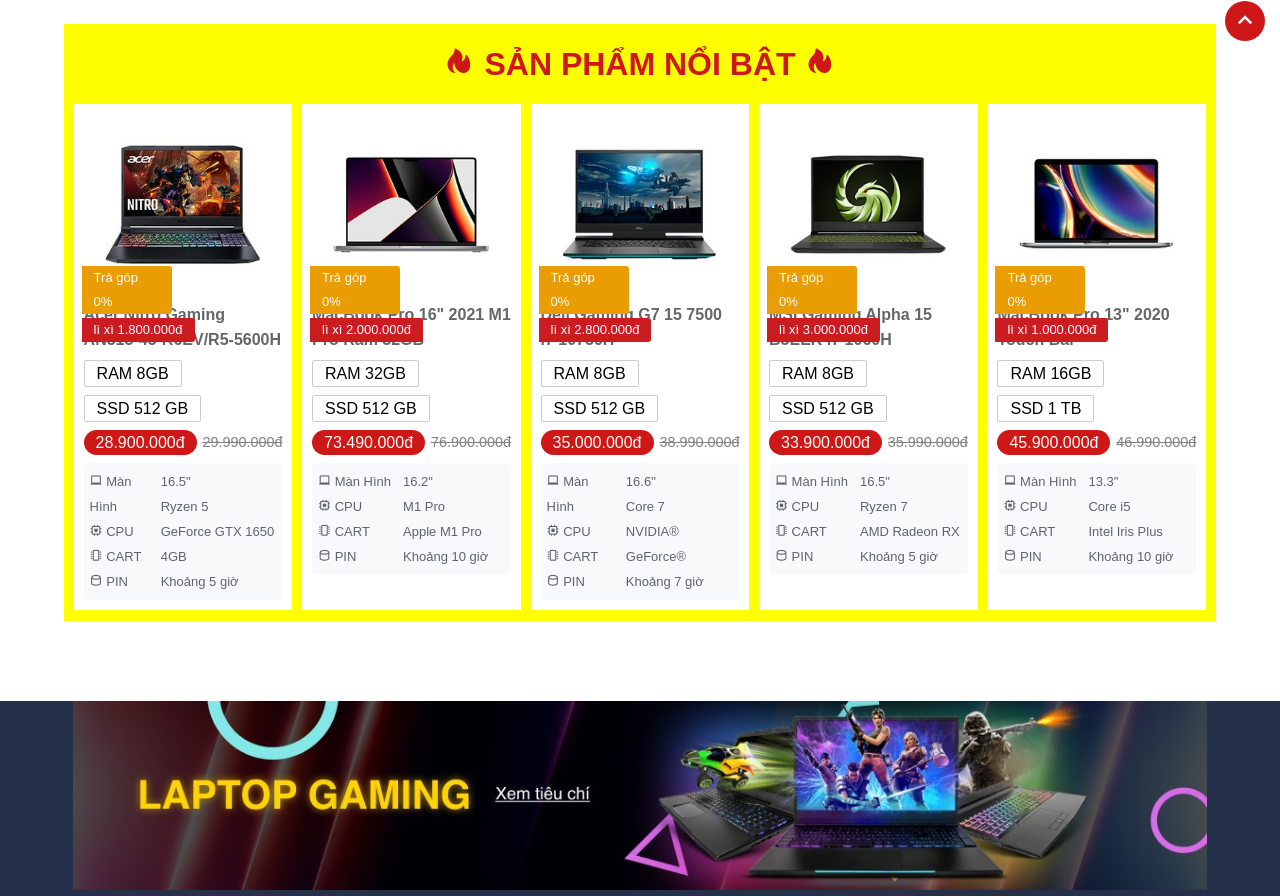
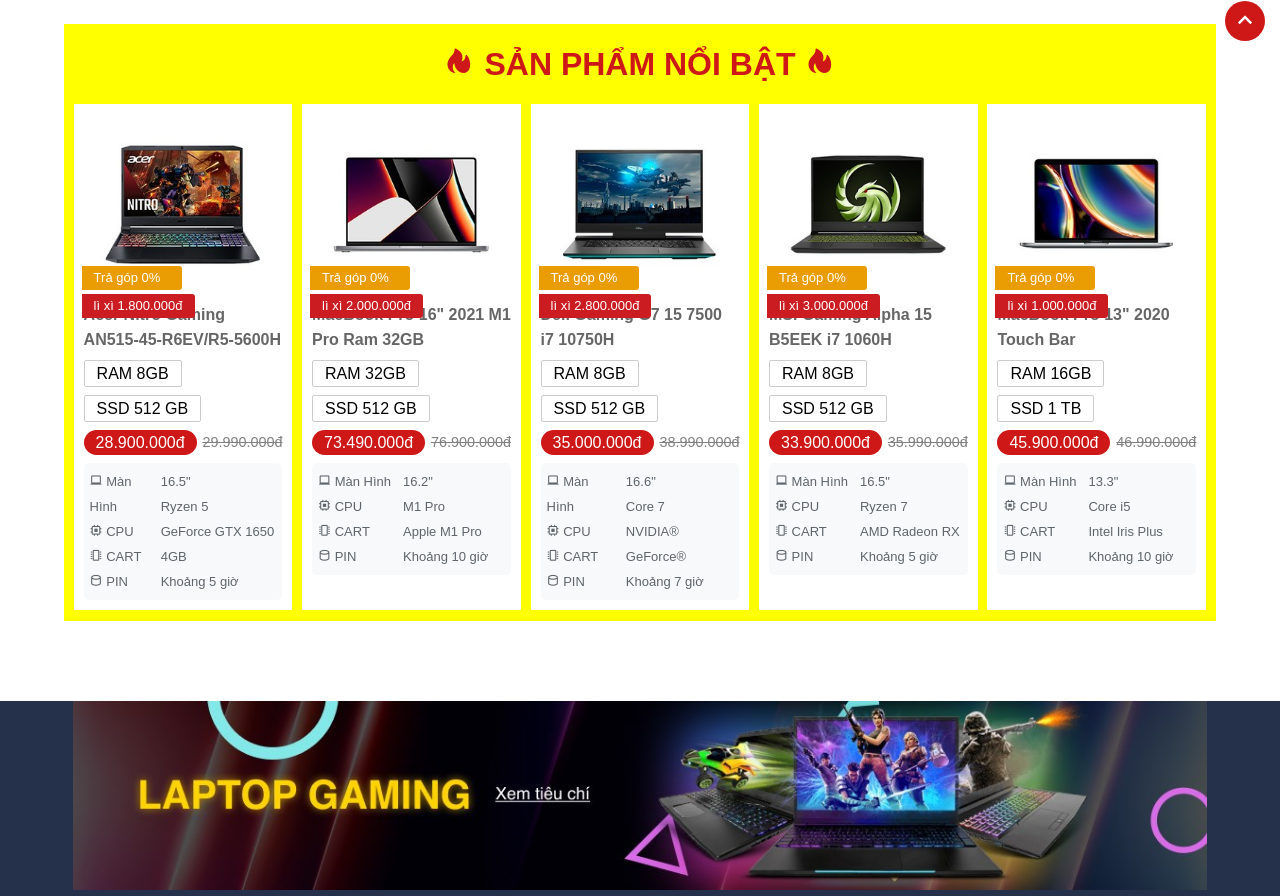
Before and after one commit to siphuc123/WebFPolyStore, a plain HTML site: page index.html in a window 1280 px wide. Shown: the part 739-1635 px from the top of the page. Drawn offline with nearby package versions, Linux system fonts and the light colour scheme.

Commit message:
Lần 2/17/2/2022

```diff
--- a/css/style.css
+++ b/css/style.css
@@ -500,7 +500,7 @@
 .Product-sale .warning{
      background-color: #ea9d02;
      display: inline-block;
-     max-width: 90px;
+     max-width: 100px;
      line-height: 24px;
 }
 .Product-sale .primary{
```
